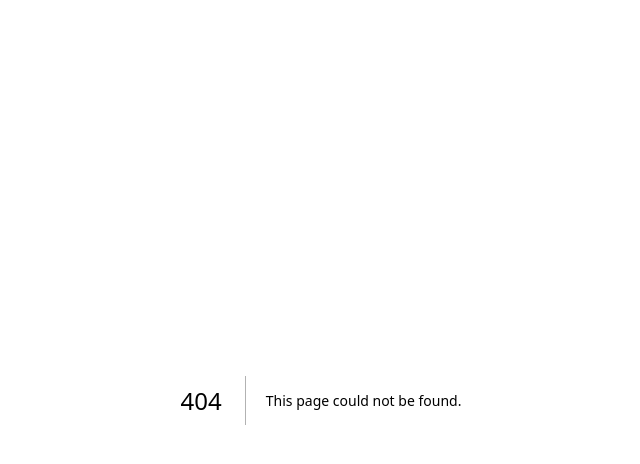
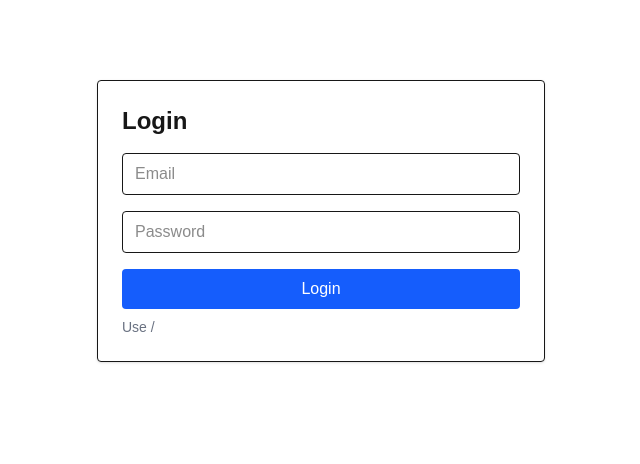
Before and after one commit to hurayrakhan/Nova_Shop, a Next.js app: page /login in a window 1280 px wide. Before the commit this address had no page. Shown: the top 464 px of the page, without its empty margins (319-959 px from the left). Built offline with nearby package versions, Linux system fonts and the light colour scheme.

Commit message:
added login page

```diff
--- /dev/null
+++ b/src/app/login/page.js
@@ -0,0 +1,53 @@
+"use client";
+
+import { useState } from "react";
+import { signIn } from "next-auth/react";
+import { useRouter } from "next/navigation";
+
+export default function LoginPage() {
+  const [email, setEmail] = useState("");
+  const [password, setPassword] = useState("");
+  const router = useRouter();
+
+  const handleSubmit = async (e) => {
+    e.preventDefault();
+    const res = await signIn("credentials", {
+      redirect: false,
+      email,
+      password,
+    });
+
+    if (res.ok) router.push("/dashboard/add-product");
+    else alert("Invalid credentials");
+  };
+
+  return (
+    <div className="max-w-md mx-auto mt-20 p-6 border rounded shadow">
+      <h1 className="text-2xl font-bold mb-4">Login</h1>
+      <form onSubmit={handleSubmit} className="space-y-4">
+        <input
+          type="email"
+          placeholder="Email"
+          className="w-full border px-3 py-2 rounded"
+          value={email}
+          onChange={(e) => setEmail(e.target.value)}
+          required
+        />
+        <input
+          type="password"
+          placeholder="Password"
+          className="w-full border px-3 py-2 rounded"
+          value={password}
+          onChange={(e) => setPassword(e.target.value)}
+          required
+        />
+        <button className="w-full bg-blue-600 text-white py-2 rounded hover:bg-blue-700">
+          Login
+        </button>
+      </form>
+      <p className="text-sm text-gray-500 mt-2">
+        Use {process.env.DEMO_EMAIL} / {process.env.DEMO_PASSWORD}
+      </p>
+    </div>
+  );
+}
```
